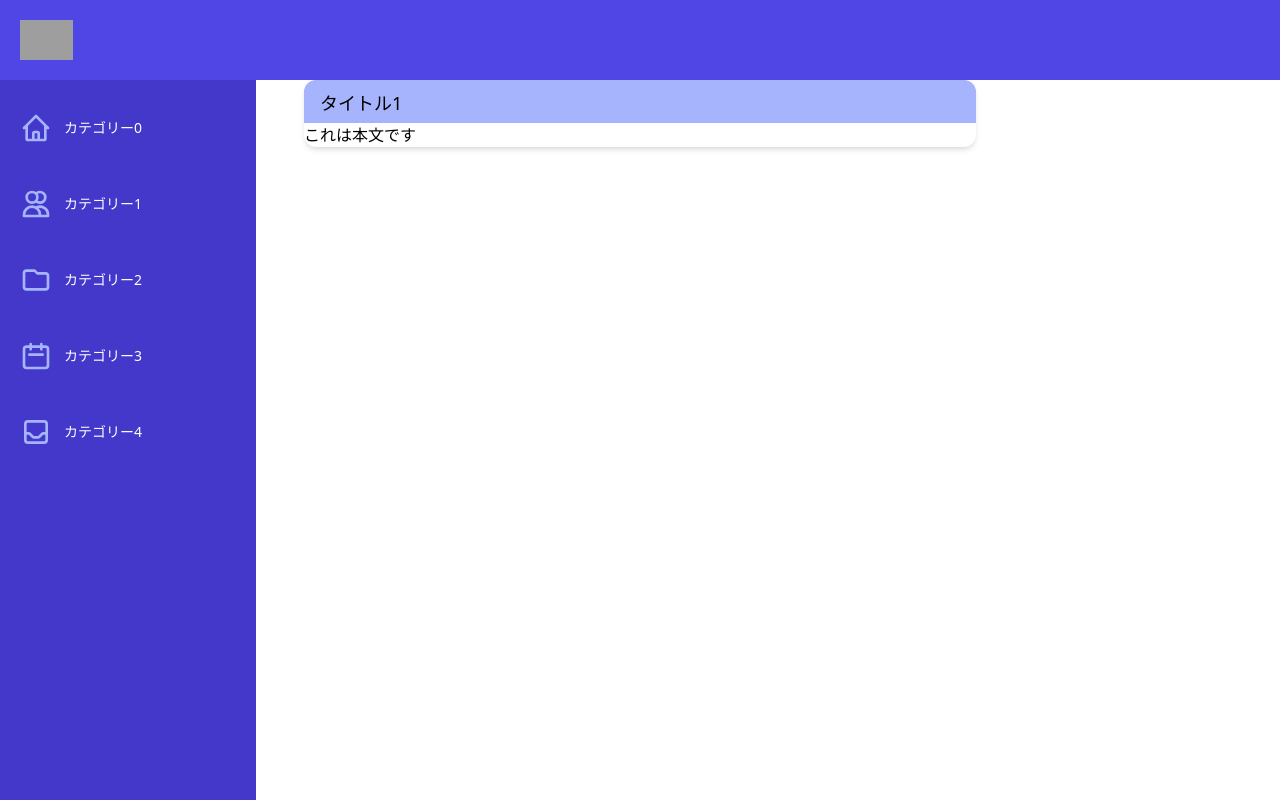
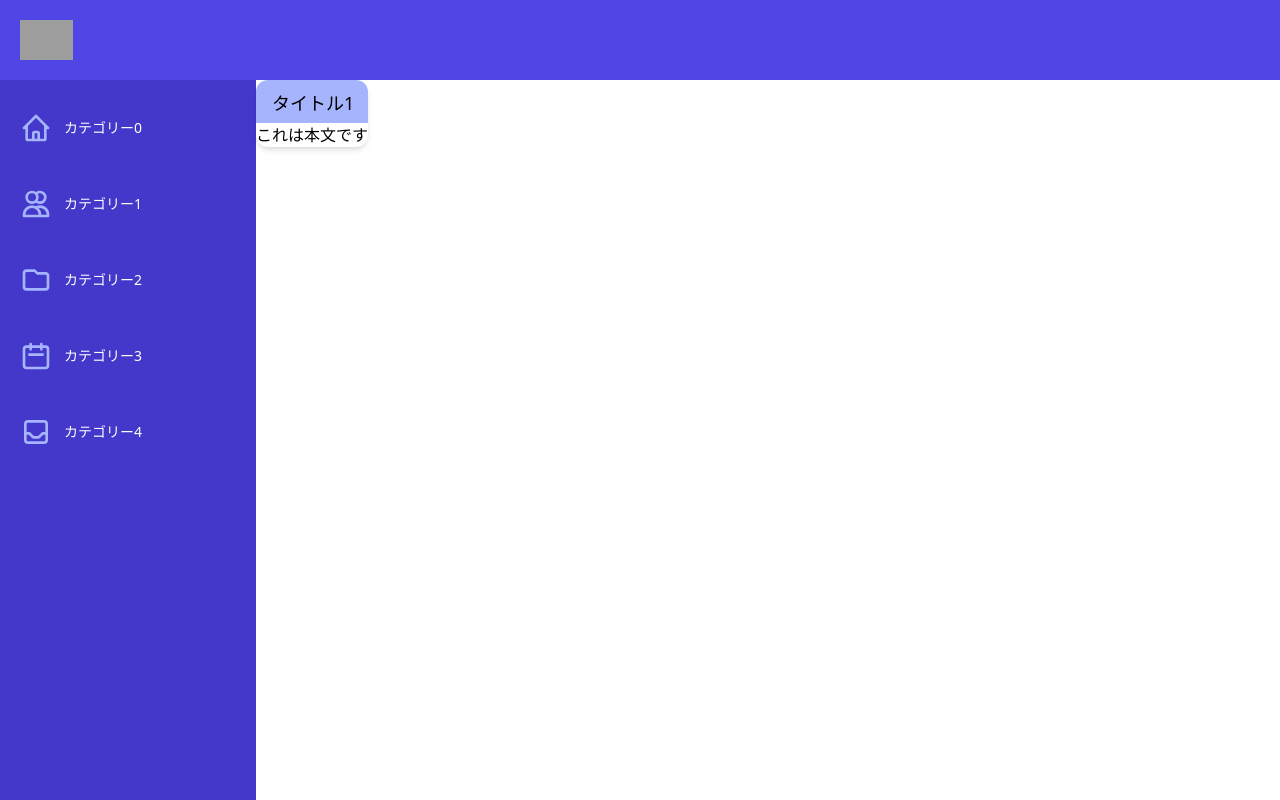
Before and after one commit to Kotaro666-dev/nextjs_mariadb_tailwindCSS, a Next.js app in the folder srcs/: page / in a window 1280 px wide. Built offline with nearby package versions, Linux system fonts and the light colour scheme; grey boxes are pictures that could not be loaded.

Commit message:
Modify: Modify layout with css

```diff
--- a/srcs/components/Layout.tsx
+++ b/srcs/components/Layout.tsx
@@ -4,10 +4,12 @@ import SideBar from "./SideBar"
 
 const Layout: React.FC<{ children: React.ReactNode }> = (props) => {
     return(
-        <div>
+        <div className="flex flex-col h-screen">
             <Header/>
-            <SideBar/>
-            <main>{props.children}</main>
+            <div className="flex-auto flex">
+                <SideBar/>
+                <main>{props.children}</main>
+            </div>
         </div>
     )
 }
--- a/srcs/components/SideBar.tsx
+++ b/srcs/components/SideBar.tsx
@@ -22,8 +22,8 @@ const items: Category[] = [
 
 const SideBar = () => {
   return (
-    <div className="hidden md:flex md:w-64 md:fixed">
-      <div className="flex-1 h-screen flex flex-col min-h-0 bg-indigo-700">
+    <div className="md:flex md:w-64">
+      <div className="flex-1 flex flex-col min-h-0 bg-indigo-700">
           <nav className="mt-5 flex-1 px-2 space-y-5">
             {items.map((item) => (
               <a
@@ -37,7 +37,7 @@ const SideBar = () => {
             ))}
           </nav>
       </div>
-    </div>
+   </div>
   )
 }
 
```
